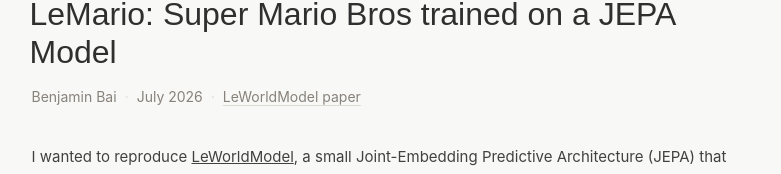
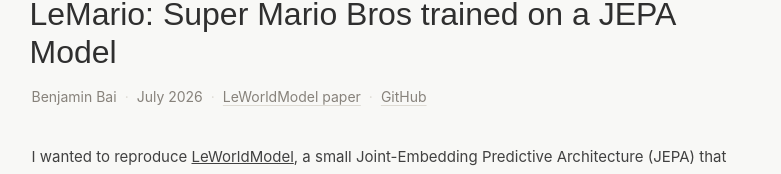
Before and after one commit to benyebai/Ben-Website, a Next.js app: page /projects/lemario in a window 1280 px wide. Shown: the part 123-297 px from the top of the page, without its empty margins (241-1022 px from the left). Built offline with nearby package versions, Linux system fonts and the light colour scheme; a web font is replaced by a local one.

Commit message:
updating github link

```diff
--- a/app/components/LeMarioPanel.jsx
+++ b/app/components/LeMarioPanel.jsx
@@ -31,6 +31,10 @@
         <span className="article-separator" aria-hidden="true">·</span>
         <a href="https://arxiv.org/abs/2603.19312" target="_blank" rel="noreferrer">
           LeWorldModel paper
+        </a>
+        <span className="article-separator" aria-hidden="true">·</span>
+        <a href="https://github.com/benyebai/LeMario" target="_blank" rel="noreferrer">
+          GitHub
         </a>
       </div>
       <section className="article-section" aria-labelledby="lemario-introduction">
```
